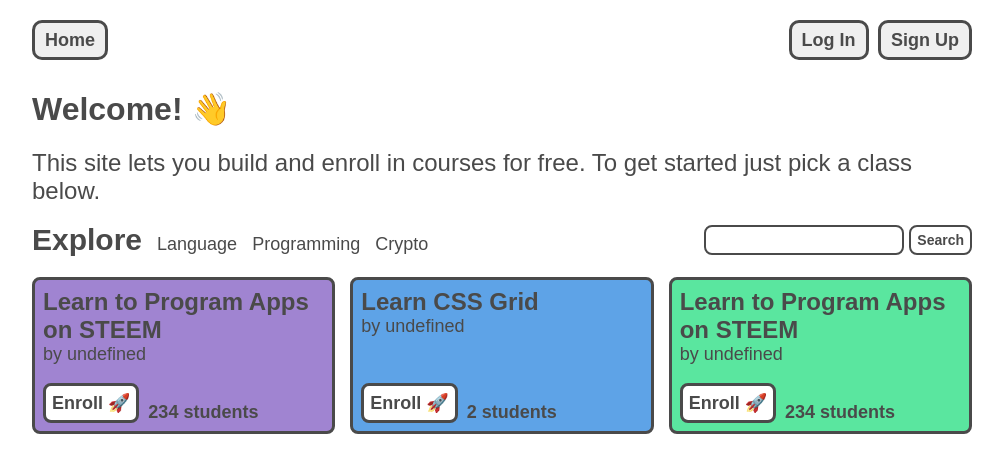
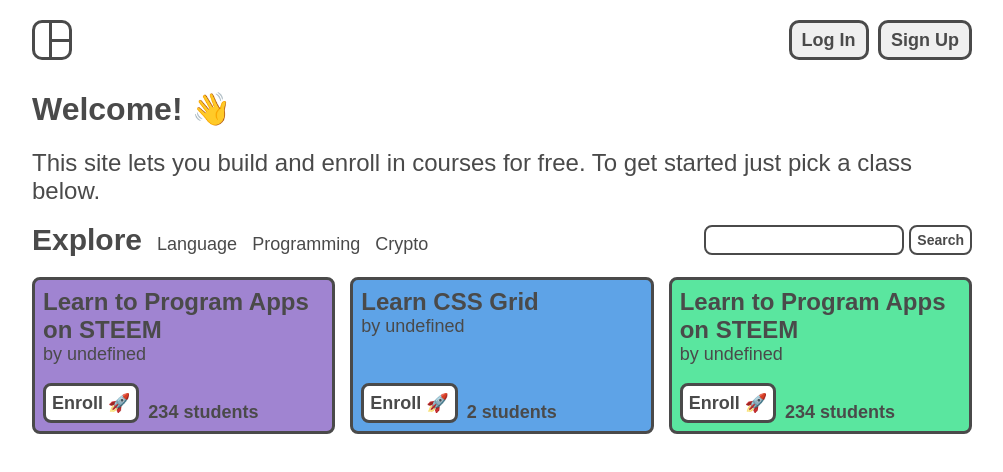
Before and after one commit to jeffbernst/course-blocks, a website: page public/index.html in a window 1280 px wide. Shown: the whole page, without its empty margins (138-1141 px from the left). Drawn offline with nearby package versions, Linux system fonts and the light colour scheme.

Commit message:
add logo

```diff
--- a/public/index.html
+++ b/public/index.html
@@ -6,7 +6,7 @@
 	<meta name="viewport"
 		content="width=device-width, user-scalable=no, initial-scale=1.0, maximum-scale=1.0, minimum-scale=1.0">
 	<meta http-equiv="X-UA-Compatible" content="ie=edge">
-	<title>Text Blocks</title>
+	<title>Course Blocks</title>
 	<link rel="stylesheet" href="main.css">
 	<link href="https://fonts.googleapis.com/css?family=Open+Sans" rel="stylesheet">
 </head>
@@ -14,7 +14,12 @@
 <body>
 	<nav class="nav-container">
 		<div class="nav-left">
-			<button class="nav-button nav-home">Home</button>
+			<div class="logo">
+				<div class="logo-right-half">
+					<div class="logo-top-right"></div>
+				</div>
+			</div>
+			<!--<button class="nav-button nav-home">Home</button>-->
 			<button class="nav-button nav-create">Create</button>
 		</div>
 		<div class="nav-right">
--- a/public/main.css
+++ b/public/main.css
@@ -64,6 +64,10 @@
 }
 
 /* ~~~~~ NAV ~~~~~ */
+.nav-left {
+  display: flex;
+  align-items: center;
+}
 
 .nav-button {
   border-radius: 10px;
@@ -88,6 +92,44 @@
     transparent
   );
   background-size: 4px 4px;
+}
+
+.logo {
+  box-sizing: border-box;
+  border: 3px solid var(--dark-grey);
+  border-radius: 10px;
+  height: 40px;
+  width: 40px;
+  display: flex;
+  justify-content: flex-end;
+  margin-right: 5px;
+  cursor: pointer;
+}
+
+.logo-right-half {
+  border-radius: 0 8px 8px 0;
+  border-left: 3px solid var(--dark-grey);
+  width: 17px;
+  height: 100%;
+}
+
+.logo-top-right {
+  border-bottom: 3px solid var(--dark-grey);
+  height: calc(31px / 2);
+  width: 100%;
+  border-radius: 0 8px 0 0;
+}
+
+.logo:hover {
+  background-color: var(--purple);
+}
+
+.logo:hover .logo-right-half  {
+  background-color: var(--green);
+}
+
+.logo:hover .logo-top-right {
+  background-color: var(--pink);
 }
 
 .nav-signup-button {
```
